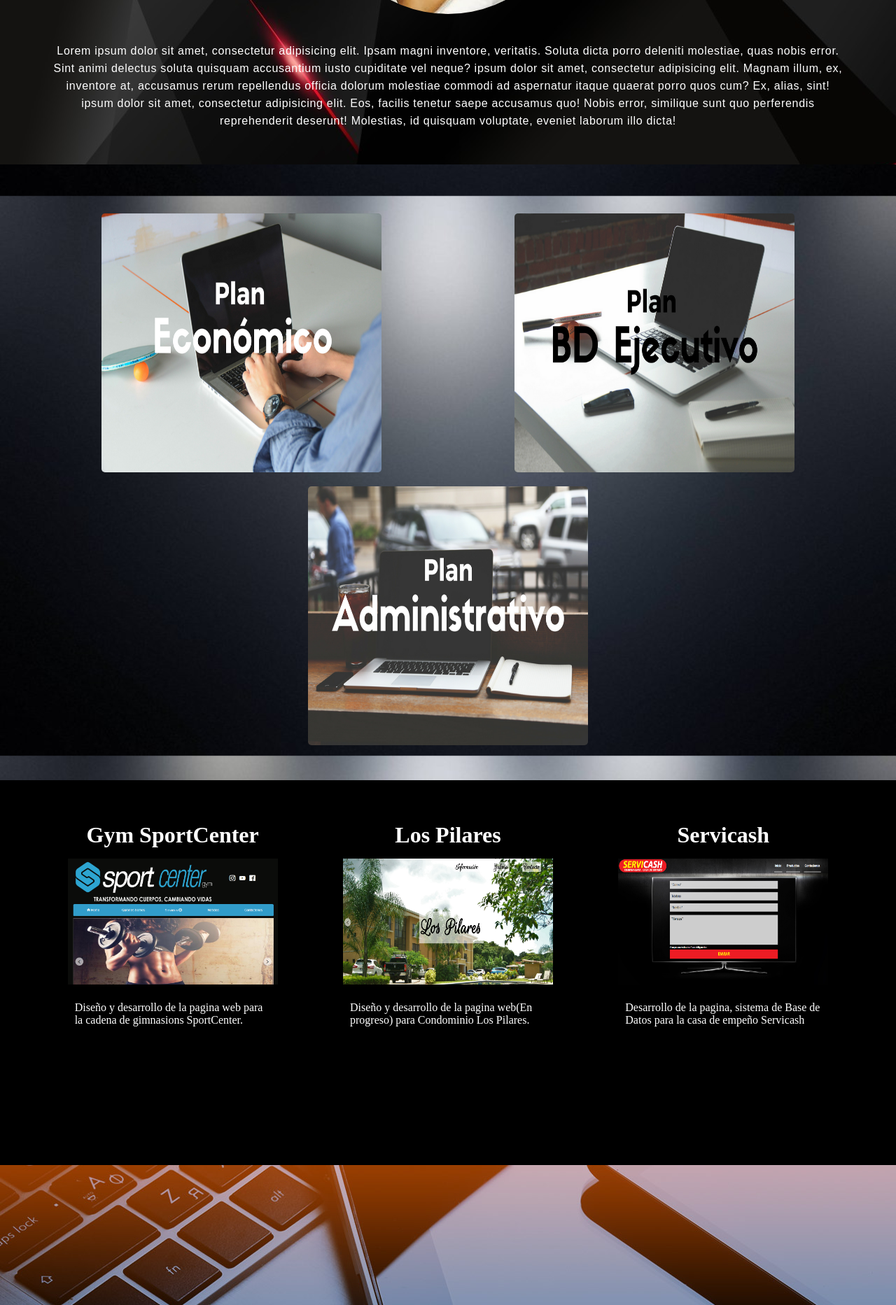
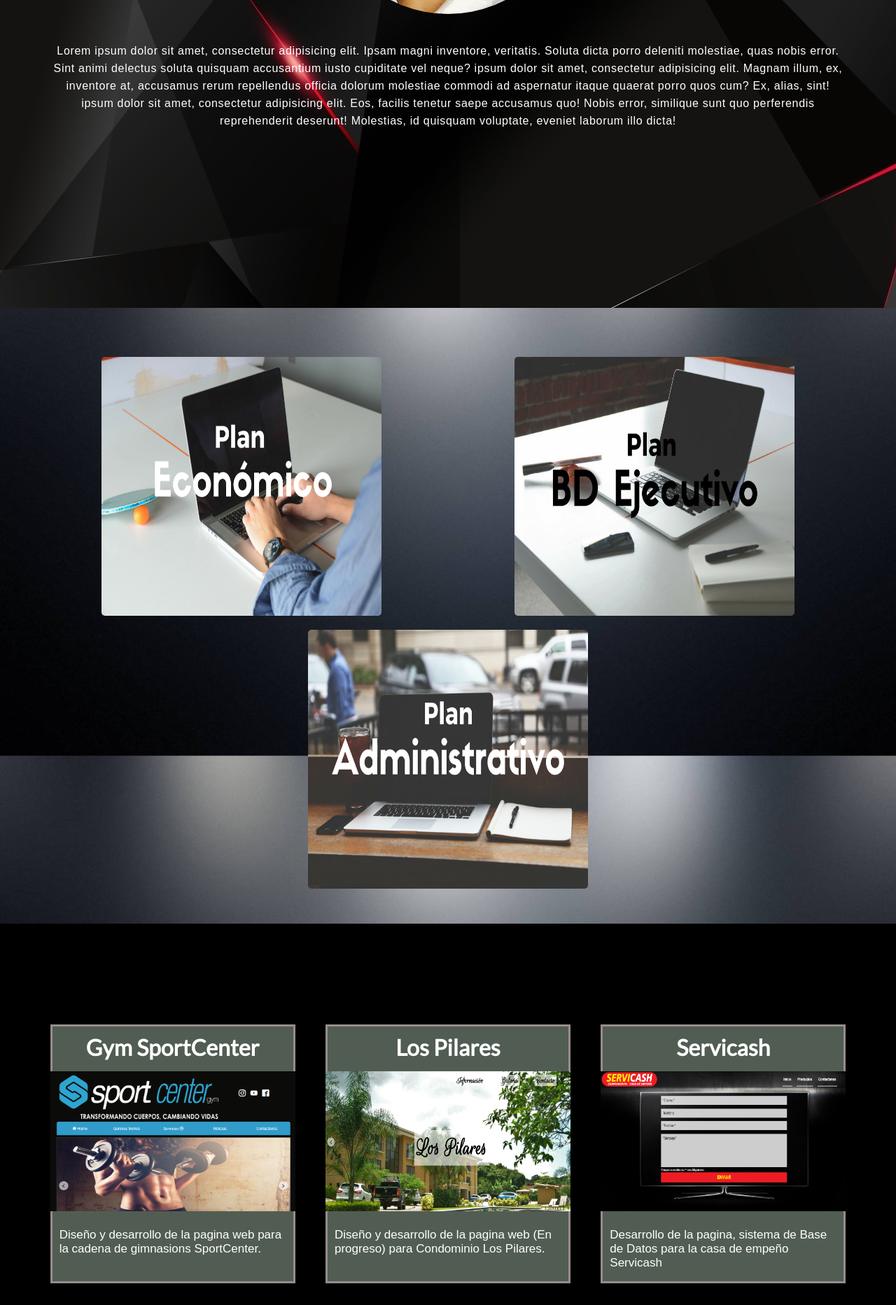
Before and after one commit to Sershock30/scmdev, a PHP site: page / in a window 1280 px wide. Shown: the part 1320-3185 px from the top of the page at 70% size. Run offline with PHP 8.4, Linux system fonts and the light colour scheme; some web fonts are replaced.

Commit message:
UpdateEstilosProyecto

```diff
--- a/index.html
+++ b/index.html
@@ -6,6 +6,7 @@
 	<title>Inicio</title>
 	<link rel="stylesheet" href="style/main.css">
 	<link rel="stylesheet" href="style/style.css">
+	<link href="https://fonts.googleapis.com/css?family=Lato|Nunito|Raleway|Titillium+Web" rel="stylesheet">
 	<link href="https://fonts.googleapis.com/css?family=Bitter|Overpass+Mono|Passion+One|Roboto+Mono|Roboto+Slab|Share+Tech+Mono|Slabo+27px|VT323|Voces" rel="stylesheet">
 	<script src="js/jquery.js"></script>
 
@@ -110,7 +111,7 @@
 			<div class="proyecto">
 				<h1>Los Pilares</h1>
 				<a href="http://serverpreview.azurewebsites.net/"><img src="images/LosPilares.png" alt=""></a>
-				<p>Diseño y desarrollo de la pagina web(En progreso) para Condominio Los Pilares.</p>
+				<p>Diseño y desarrollo de la pagina web (En progreso) para Condominio Los Pilares.</p>
 			</div>
 			<div class="proyecto">
 				<h1>Servicash</h1>
--- a/style/main.css
+++ b/style/main.css
@@ -149,6 +149,7 @@ header a:hover{
 
 .perfil{
 	position:relative;
+	min-height:100vh;
 	z-index:-10;
 	background-image:url(../images/fondoperfil.jpg);
 }
@@ -182,6 +183,7 @@ header a:hover{
 }
 
 .planes-desarrollo{
+	min-height:100vh;
 	box-sizing:border-box;
 	display: flex;
 	flex-wrap: wrap;
@@ -312,31 +314,47 @@ header a:hover{
 	padding:50px;
 	background-color:#000000;
 	display: flex;
+	min-height:100vh;
 	flex-wrap: wrap;
 	justify-content: space-around;
 }
 
 #proyectos .proyecto{
+	margin-top:8%;
 	box-sizing:border-box;
 	padding:10px;
 	text-align:center;
-	width: 300px;
-	height: 450px;
+	width: 350px;
+	height: 370px;
+/*	outline:1px solid red;
+*/	background-color:#515D53;
+	border:3px solid #988C8C;
+}
+
+#proyectos .proyecto h1{
+	font-family: 'Lato', sans-serif;
 }
 
 #proyectos .proyecto img{
 	margin-top:15px;
-	width: 300px;
-	height: 180px;
+	width: 350px;
+	height: 200px;
 	background-color:white;
 	/*border-radius:50%;*/
 	margin-left:50%;
 	transform:translateX(-50%);
 }
 
+/*font-family: 'Lato', sans-serif;
+font-family: 'Raleway', sans-serif;
+font-family: 'Nunito', sans-serif;
+font-family: 'Titillium Web', sans-serif;*/
+
 #proyectos .proyecto p{
 	margin-top:20px;
 	text-align:left;
+	font-size:17px;
+	font-family: 'Nunito ', sans-serif;
 }
 
 #contacto{
@@ -353,7 +371,7 @@ header a:hover{
 	margin-left:50%;
 	transform:translateX(-50%);
 	bottom:20%;
-	width:300px;
+	width:700px;
 	height:300px;
 	background-color:rgba(255, 255, 255, 0.2);
 	border-radius:5px;
@@ -398,14 +416,14 @@ header a:hover{
 }
 
 #contacto textarea{
-	max-width:230px;
+	max-width:650px;
 	max-height:30px;
 }
 
 #contacto .boton{
 	background-color:rgba(63, 108, 60, 0.6);
 	border:none;
-	width:80%;
+	widows: 5px;0%;
 	height:40px;
 	margin-left:50%;
 	transform:translateX(-50%);
```
